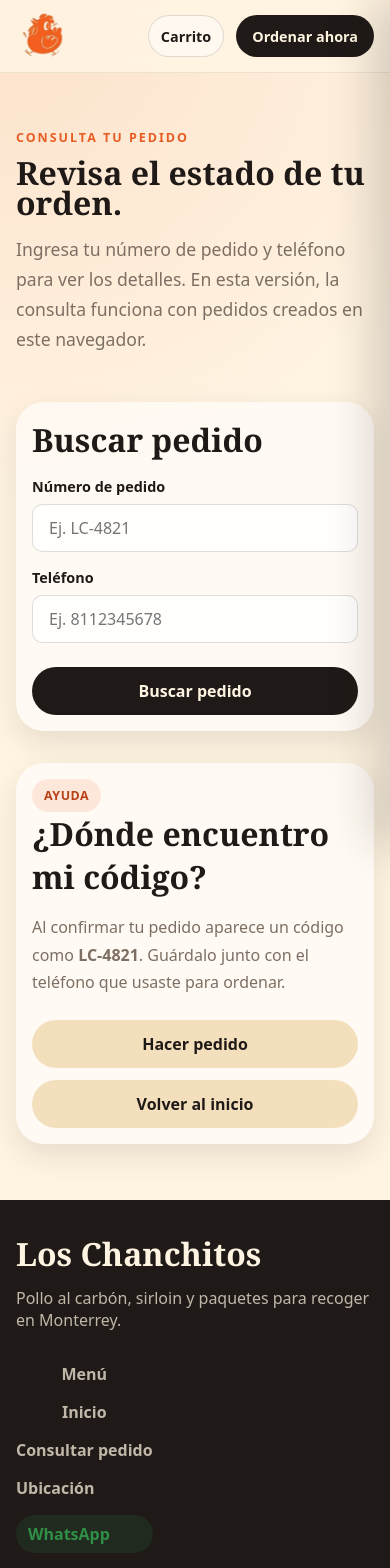
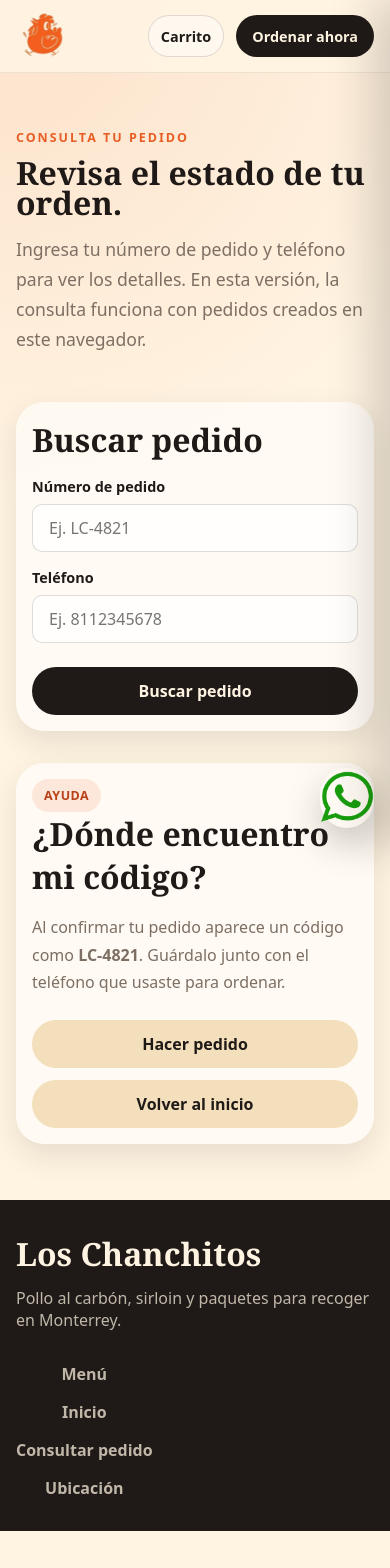
Before and after one commit to gian-trujillo/Los_Chanchitos, a React (Vite) app: page /consultar-pedido in a window 390 px wide. Shown: the top 1568 px of the page. After the commit the page ends 1531 px from the top, so only its background shows below. Built offline with nearby package versions, Linux system fonts and the light colour scheme.

Commit message:
Polish navigation and order status UX

```diff
--- a/src/App.jsx
+++ b/src/App.jsx
@@ -1,5 +1,5 @@
 import { useState } from "react";
-import { Routes, Route, useNavigate } from "react-router-dom";
+import { Routes, Route, useNavigate, useLocation } from "react-router-dom";
 import "./App.css";
 import { saveOrderToStorage } from "./utils/orderStorage";
 import { menuItems as initialMenuItems } from "./data/menuData";
@@ -14,6 +14,7 @@
 import OrderStatusPage from "./pages/OrderStatusPage/OrderStatusPage";
 import AdminLoginPage from "./pages/AdminLoginPage/AdminLoginPage";
 import AdminDashboardPage from "./pages/AdminDashboardPage/AdminDashboardPage";
+import FloatingWhatsApp from "./components/FloatingWhatsApp/FloatingWhatsApp";
 import { initialInventoryItems } from "./data/inventoryData";
 import { initialRestaurantSettings } from "./data/restaurantSettings";
 import { getClosedDayLabel, formatSettingsTime } from "./utils/restaurantFormatters";
@@ -27,6 +28,8 @@
   const [inventoryItems, setInventoryItems] = useState(initialInventoryItems);
   const [restaurantSettings, setRestaurantSettings] = useState(initialRestaurantSettings);
   const navigate = useNavigate();
+  const location = useLocation();
+  const isAdminRoute = location.pathname.startsWith("/admin");
 
   const inventoryAwareMenuItems = addInventoryStatusToMenuItems(
     menuItems,
@@ -44,6 +47,24 @@
   const handleNavigateHome = () => {
     navigate("/");
     window.scrollTo({ top: 0, behavior: "smooth" });
+  };
+
+  const handleNavigateToHomeSection = (sectionId) => {
+    const scrollToSection = () => {
+      const section = document.getElementById(sectionId);
+
+      if (section) {
+        section.scrollIntoView({ behavior: "smooth" });
+      }
+    };
+
+    if (location.pathname !== "/") {
+      navigate("/");
+      setTimeout(scrollToSection, 100);
+      return;
+    }
+
+    scrollToSection();
   };
 
   const handleOpenOrderPage = (itemId = null) => {
@@ -74,19 +95,6 @@
 
     return days[dayNumber];
   };
-
-  // const formatTime = (time) => {
-  //   const [hours, minutes] = time.split(":").map(Number);
-  //   const date = new Date();
-
-  //   date.setHours(hours);
-  //   date.setMinutes(minutes);
-
-  //   return date.toLocaleTimeString("es-MX", {
-  //     hour: "numeric",
-  //     minute: "2-digit",
-  //   });
-  // };
 
   const getRestaurantStatus = () => {
     const now = new Date();
@@ -261,6 +269,37 @@
     return `LC-${randomNumber}`;
   };
 
+  const reduceInventoryForOrder = (orderItems) => {
+    setInventoryItems((currentInventoryItems) =>
+      currentInventoryItems.map((inventoryItem) => {
+        const totalUsed = orderItems.reduce((total, orderItem) => {
+          if (!orderItem.inventoryUsage) {
+            return total;
+          }
+
+          const matchingUsage = orderItem.inventoryUsage.find(
+            (usage) => usage.inventoryId === inventoryItem.id
+          );
+
+          if (!matchingUsage) {
+            return total;
+          }
+
+          return total + matchingUsage.amount * orderItem.quantity;
+        }, 0);
+
+        if (totalUsed === 0) {
+          return inventoryItem;
+        }
+
+        return {
+          ...inventoryItem,
+          quantity: Math.max(0, inventoryItem.quantity - totalUsed),
+        };
+      })
+    );
+  };
+
   const handleSubmitOrder = (orderData) => {
     const newOrder = {
       id: generateOrderCode(),
@@ -283,6 +322,7 @@
 
     setSubmittedOrder(newOrder);
     saveOrderToStorage(newOrder);
+    reduceInventoryForOrder(cartItems);
     setCartItems([]);
     setIsCartOpen(false);
     navigate("/pedido-confirmado");
@@ -363,6 +403,7 @@
         onOrderClick={handleOpenOrderPage}
         onCartClick={() => setIsCartOpen(true)}
         onStatusClick={handleOpenStatusLookup}
+        onSectionClick={handleNavigateToHomeSection}
       />
 
       <Routes>
@@ -467,10 +508,11 @@
       </Routes>
 
       <Footer
-        restaurantSettings={restaurantSettings}
+        // restaurantSettings={restaurantSettings}
         onNavigateHome={handleNavigateHome}
         onOrderClick={handleOpenOrderPage}
         onStatusClick={handleOpenStatusLookup}
+        onSectionClick={handleNavigateToHomeSection}
       />
 
       <CartDrawer
@@ -485,6 +527,10 @@
         onRemoveFromCart={handleRemoveFromCart}
         onCheckout={handleOpenCheckout}
       />
+
+      {!isAdminRoute && (
+        <FloatingWhatsApp restaurantSettings={restaurantSettings} />
+      )}
     </div>
   );
 }
--- a/src/components/AdminOrdersManager/AdminOrdersManager.jsx
+++ b/src/components/AdminOrdersManager/AdminOrdersManager.jsx
@@ -100,11 +100,11 @@
       statusLabel: getOrderStatusLabel(nextStatus),
     };
 
-    updateStoredOrder(updatedOrder);
+    const savedOrder = updateStoredOrder(updatedOrder);
 
     setOrders((currentOrders) =>
       currentOrders.map((currentOrder) =>
-        currentOrder.id === updatedOrder.id ? updatedOrder : currentOrder
+        currentOrder.id === savedOrder.id ? savedOrder : currentOrder
       )
     );
   };
--- /dev/null
+++ b/src/components/FloatingWhatsApp/FloatingWhatsApp.css
@@ -0,0 +1,43 @@
+.floating-whatsapp {
+  position: fixed;
+  right: var(--space-5);
+  bottom: var(--space-5);
+  z-index: 25;
+  display: inline-flex;
+  align-items: center;
+  gap: var(--space-2);
+  min-height: 60px;
+  padding: 0 var(--space-4);
+  border-radius: 999px;
+  /* background: var(--color-green); */
+  /* color: var(--color-white); */
+  font-weight: 900;
+  box-shadow: 0 16px 36px rgba(31, 26, 23, 0.22);
+  transition: transform var(--transition-base), box-shadow var(--transition-base);
+}
+
+.floating-whatsapp:hover {
+  transform: translateY(-4px);
+  box-shadow: 0 22px 44px rgba(31, 26, 23, 0.26);
+}
+
+.floating-whatsapp__icon {
+  display: grid;
+  place-items: center;
+  width: 55px;
+  height: 55px;
+  /* border-radius: 50%; */
+  /* background: rgba(255, 255, 255, 0.18); */
+  font-size: var(--text-lg);
+  /* line-height: 1; */
+}
+
+@media screen and (max-width: 560px) {
+  .floating-whatsapp {
+    right: var(--space-4);
+    bottom: var(--space-4);
+    width: 54px;
+    justify-content: center;
+    padding: 0;
+  }
+}
--- /dev/null
+++ b/src/components/FloatingWhatsApp/FloatingWhatsApp.jsx
@@ -0,0 +1,27 @@
+import { getWhatsAppUrl } from "../../utils/restaurantFormatters";
+import "./FloatingWhatsApp.css";
+
+function FloatingWhatsApp({ restaurantSettings }) {
+  const whatsappUrl = getWhatsAppUrl(
+    restaurantSettings.whatsappPhone,
+    "Hola, quiero hacer un pedido."
+  );
+
+  return (
+    <a
+      className="floating-whatsapp"
+      href={whatsappUrl}
+      target="_blank"
+      rel="noreferrer"
+      aria-label="Contactar por WhatsApp"
+    >
+      <img
+        className="floating-whatsapp__icon"
+        src="/whatsapp_logo.png"
+        alt="Icono de WhatsApp de Los Chanchitos"
+      />
+    </a>
+  );
+}
+
+export default FloatingWhatsApp;
--- a/src/components/Footer/Footer.jsx
+++ b/src/components/Footer/Footer.jsx
@@ -1,11 +1,6 @@
 import "./Footer.css";
-import { getWhatsAppUrl } from "../../utils/restaurantFormatters";
 
-function Footer({ restaurantSettings, onNavigateHome, onOrderClick, onStatusClick }) {
-  const whatsappUrl = getWhatsAppUrl(
-    restaurantSettings.whatsappPhone,
-    "Hola, me gustaría hacer un pedido"
-  );
+function Footer({ onNavigateHome, onOrderClick, onStatusClick, onSectionClick }) {
 
   return (
     <footer className="footer">
@@ -19,16 +14,18 @@
           <button type="button" onClick={() => onOrderClick()}>
             Menú
           </button>
+
           <button type="button" onClick={onNavigateHome}>
             Inicio
           </button>
+
           <button type="button" onClick={onStatusClick}>
             Consultar pedido
           </button>
-          <a href="#ubicacion">Ubicación</a>
-          <a href={whatsappUrl} target="_blank" rel="noreferrer">
-            WhatsApp
-          </a>
+
+          <button type="button" onClick={() => onSectionClick("ubicacion")}>
+            Ubicación
+          </button>
         </div>
       </div>
     </footer>
--- a/src/pages/HomePage/HomePage.jsx
+++ b/src/pages/HomePage/HomePage.jsx
@@ -27,7 +27,7 @@
         <FeaturedPackages packages={featuredPackages} onAddToCart={onAddToCart} />
         <MenuPreview menuItems={previewItems} onOrderClick={onOrderClick} onAddToCart={onAddToCart} />
         <HowItWorks />
-        <LocationHours restaurantStatus={restaurantStatus} restaurantSettings={restaurantSettings} />
+        <LocationHours restaurantStatus={restaurantStatus} restaurantSettings={restaurantSettings} onOrderClick={onOrderClick} />
         </>
     );
 }
--- a/src/pages/OrderStatusPage/OrderStatusPage.css
+++ b/src/pages/OrderStatusPage/OrderStatusPage.css
@@ -309,6 +309,13 @@
   color: var(--color-fire-dark);
 }
 
+.status-page__refresh-note {
+  margin: var(--space-3) 0 0;
+  color: var(--color-muted);
+  font-size: var(--text-sm);
+  font-weight: 700;
+}
+
 @media screen and (max-width: 920px) {
   .status-page__layout,
   .status-page__details {
--- a/src/pages/OrderStatusPage/OrderStatusPage.jsx
+++ b/src/pages/OrderStatusPage/OrderStatusPage.jsx
@@ -162,8 +162,11 @@
                         type="button"
                         onClick={handleRefreshOrder}
                         >
-                            Actualizar estado
+                            Revisar si hay cambios
                         </button>
+                        <p className="status-page__refresh-note">
+                            El restaurante actualiza el estado conforme avanza tu pedido.
+                        </p>
                     </div>
                 </div>
 
```
Also changed, not shown: src/components/Header/Header.jsx (+6 -5 lines), src/components/LocationHours/LocationHours.jsx (+7 -3 lines), src/utils/orderStorage.js (+35 -3 lines), public/whatsapp-icon.svg (added), public/whatsapp_logo.png (added).
